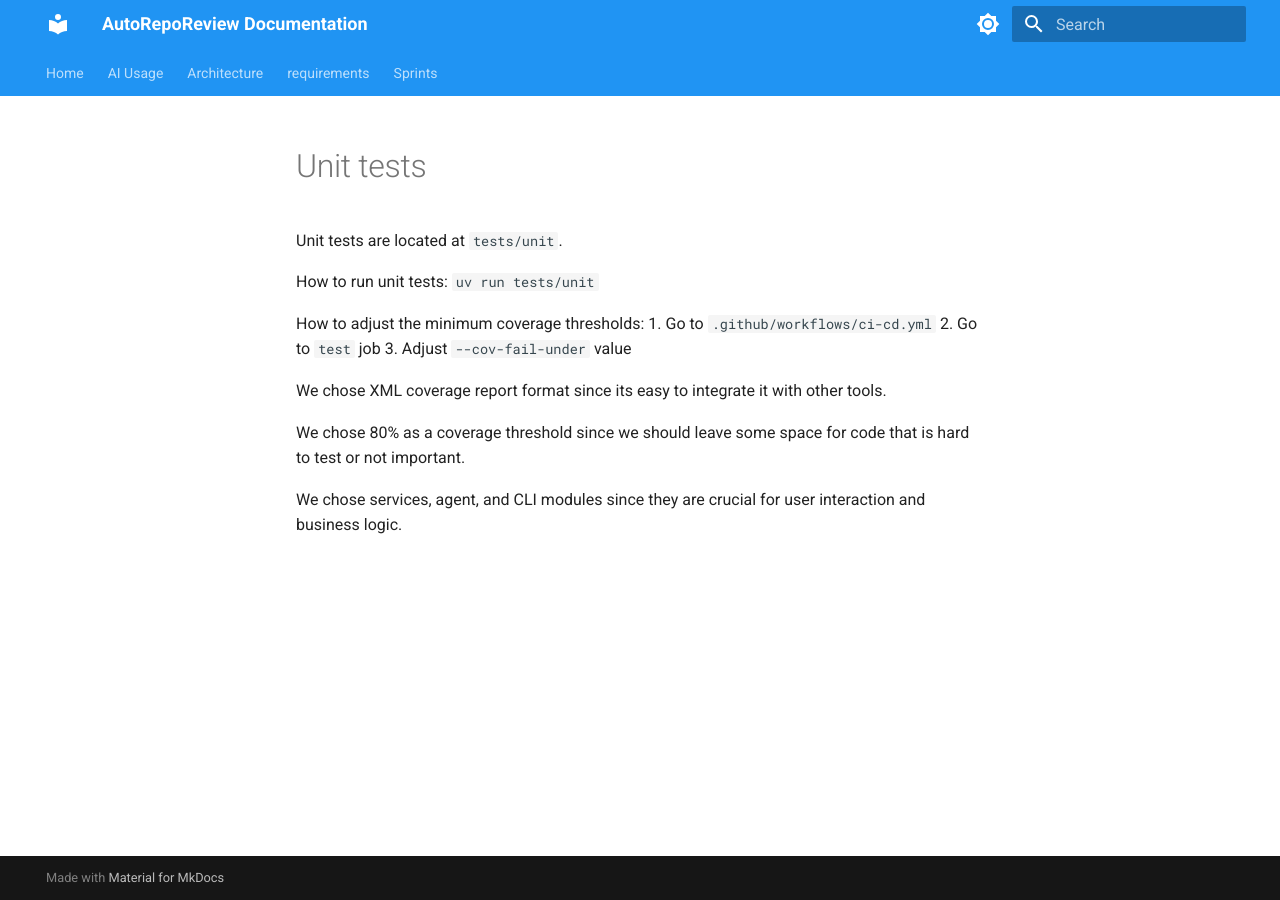
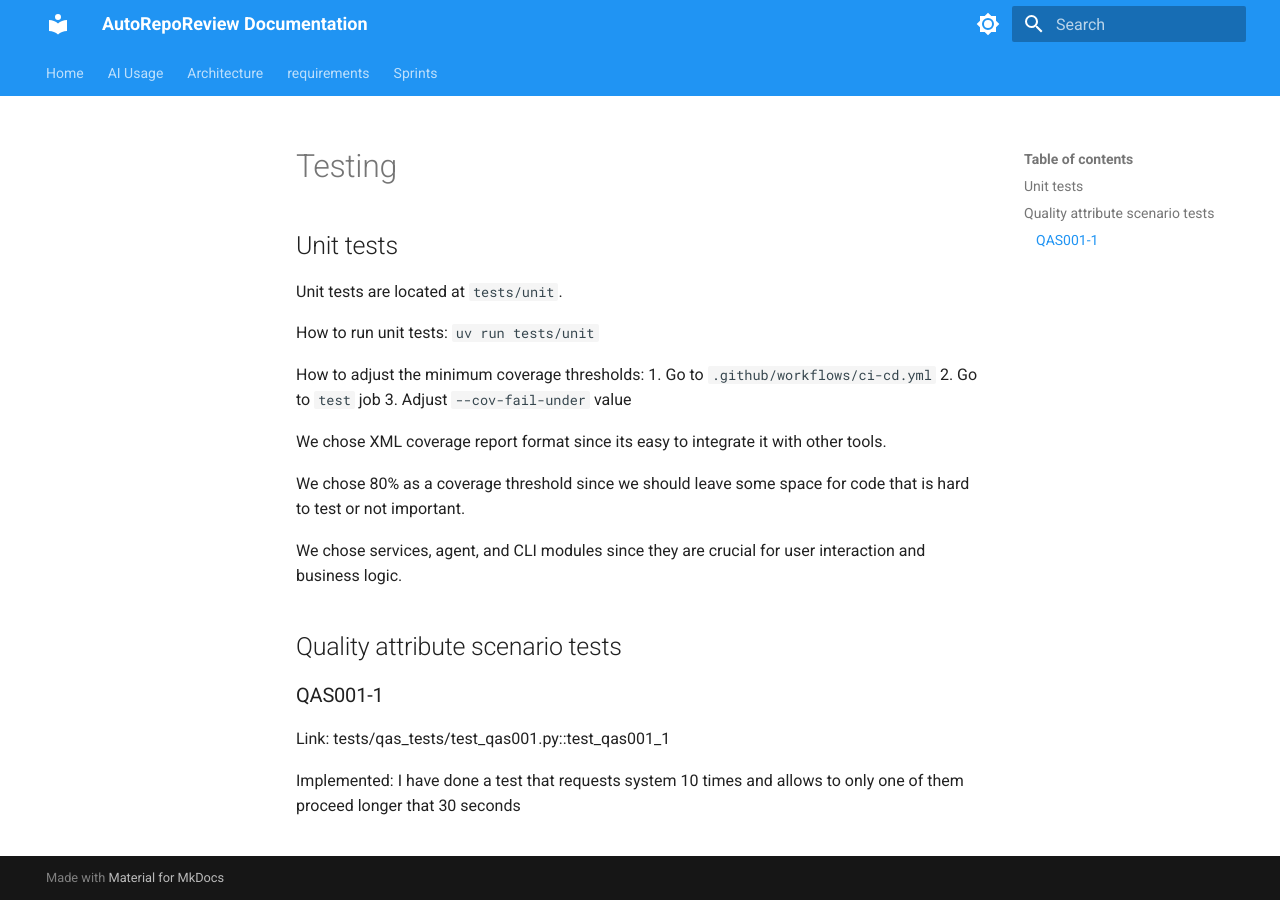
Before and after one commit to AutoRepoReviewITPD/AutoRepoReview, an MkDocs documentation site: the page built from docs/automation/testing.md, in a window 1280 px wide. Built offline with MkDocs 1.6.1 and Material for MkDocs 9.7.7, drawn with Linux system fonts in a browser that asks for light colours.

Commit message:
add about QAS001-1

```diff
--- a/docs/automation/testing.md
+++ b/docs/automation/testing.md
@@ -1,4 +1,4 @@
-# Unit tests
+## Unit tests
 
 Unit tests are located at `tests/unit`.
 
@@ -14,3 +14,11 @@ We chose XML coverage report format since its easy to integrate it with other to
 We chose 80% as a coverage threshold since we should leave some space for code that is hard to test or not important.
 
 We chose services, agent, and CLI modules since they are crucial for user interaction and business logic.
+
+## Quality attribute scenario tests
+
+### QAS001-1
+
+Link: tests/qas_tests/test_qas001.py::test_qas001_1
+
+Implemented: I have done a test that requests system 10 times and allows to only one of them proceed longer that 30 seconds
```
Also changed, not shown: docs/requirements/quality-requirements.md (+2 -2 lines).
